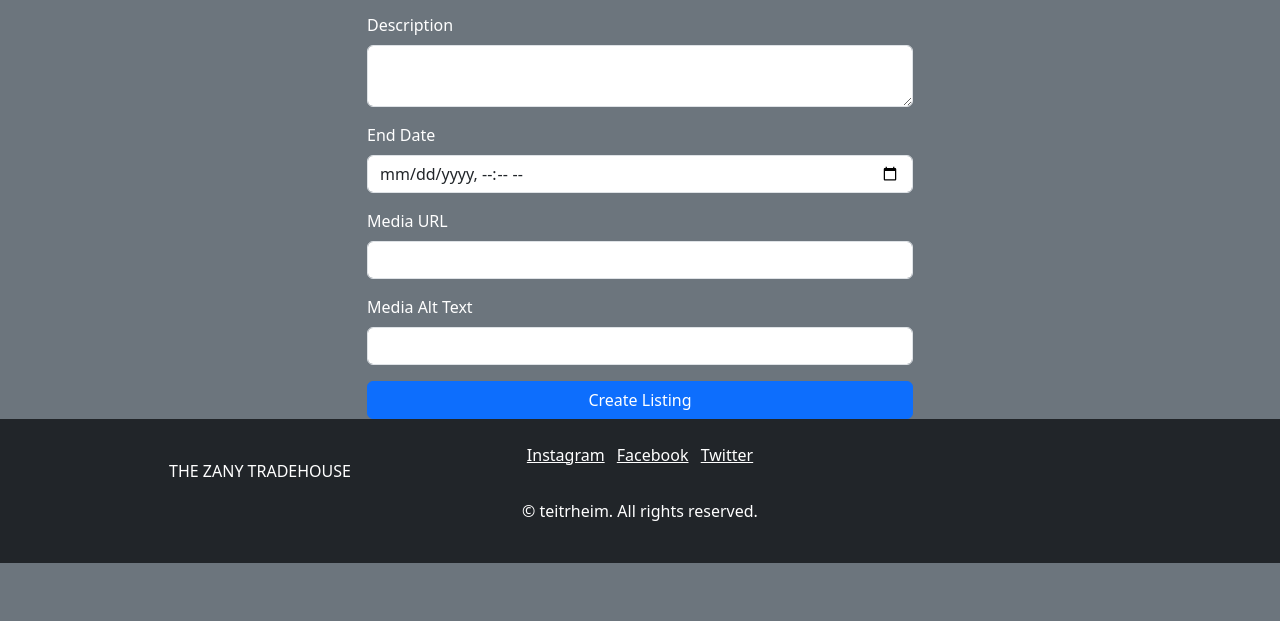
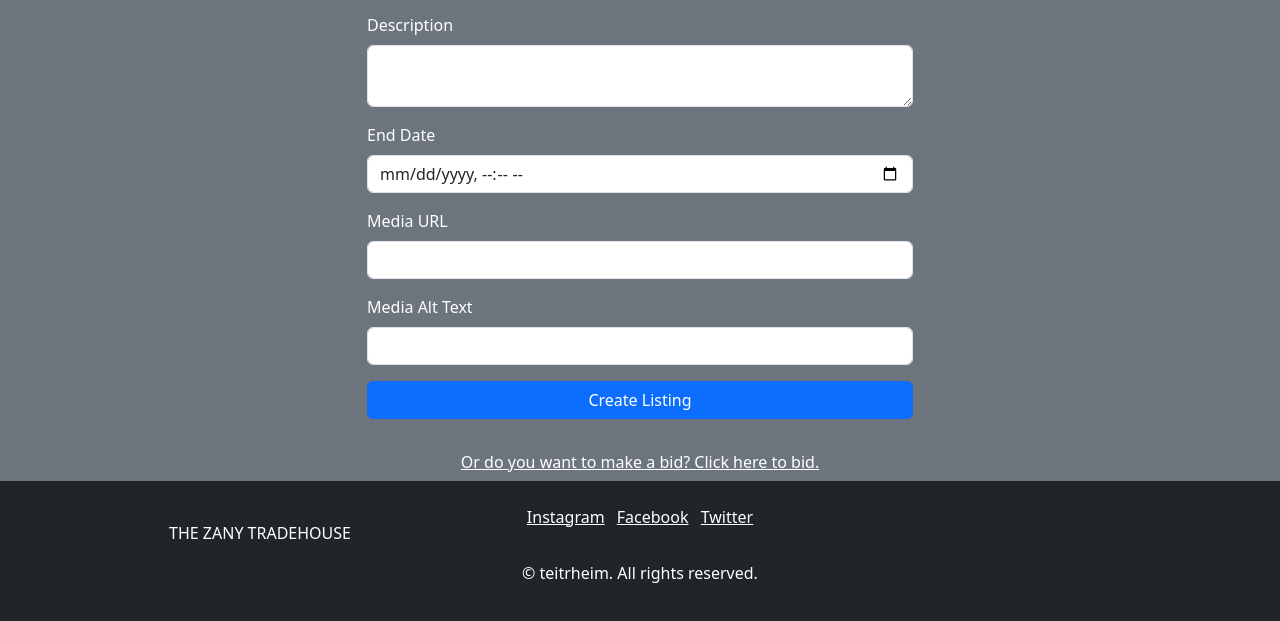
Before and after one commit to Teitrheim/THE-ZANY-TRADEHOUSE, a website with bundled scripts: page profile.html in a window 1280 px wide. Shown: the part 337-958 px from the top of the page. Before the commit the page ends 900 px from the top, so only its background shows below. Built offline with nearby package versions, Linux system fonts and the light colour scheme.

Commit message:
Add bid link to profile page

```diff
--- a/profile.html
+++ b/profile.html
@@ -180,6 +180,16 @@
         </div>
       </div>
     </div>
+    <!-- Bid Link -->
+    <div class="text-center mt-4">
+      <a
+        href="#"
+        class="btn btn-link text-white"
+        data-bs-toggle="modal"
+        data-bs-target="#placeBidModal"
+        >Or do you want to make a bid? Click here to bid.</a
+      >
+    </div>
 
     <!-- Section footer -->
     <footer class="bg-dark text-white text-center">
```
